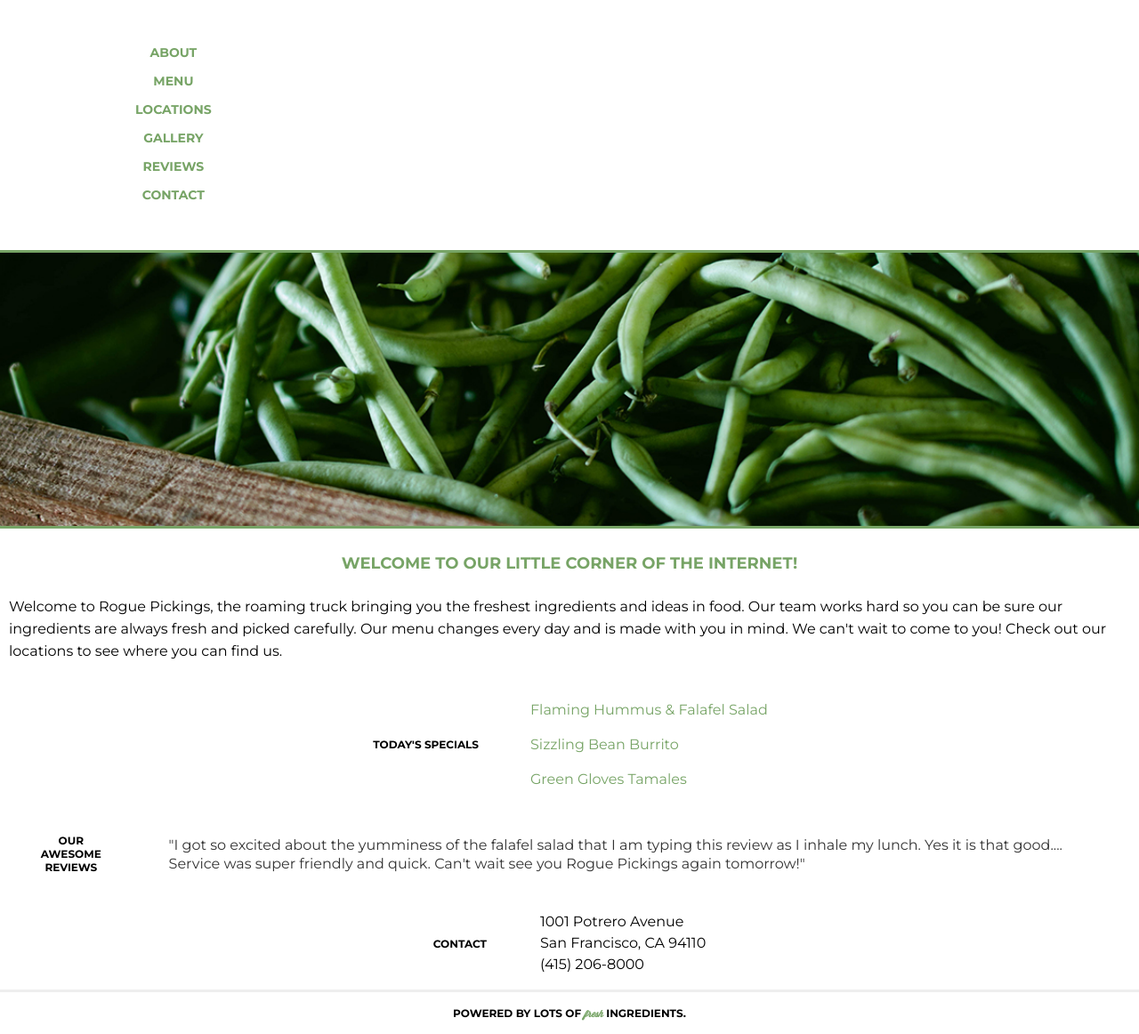
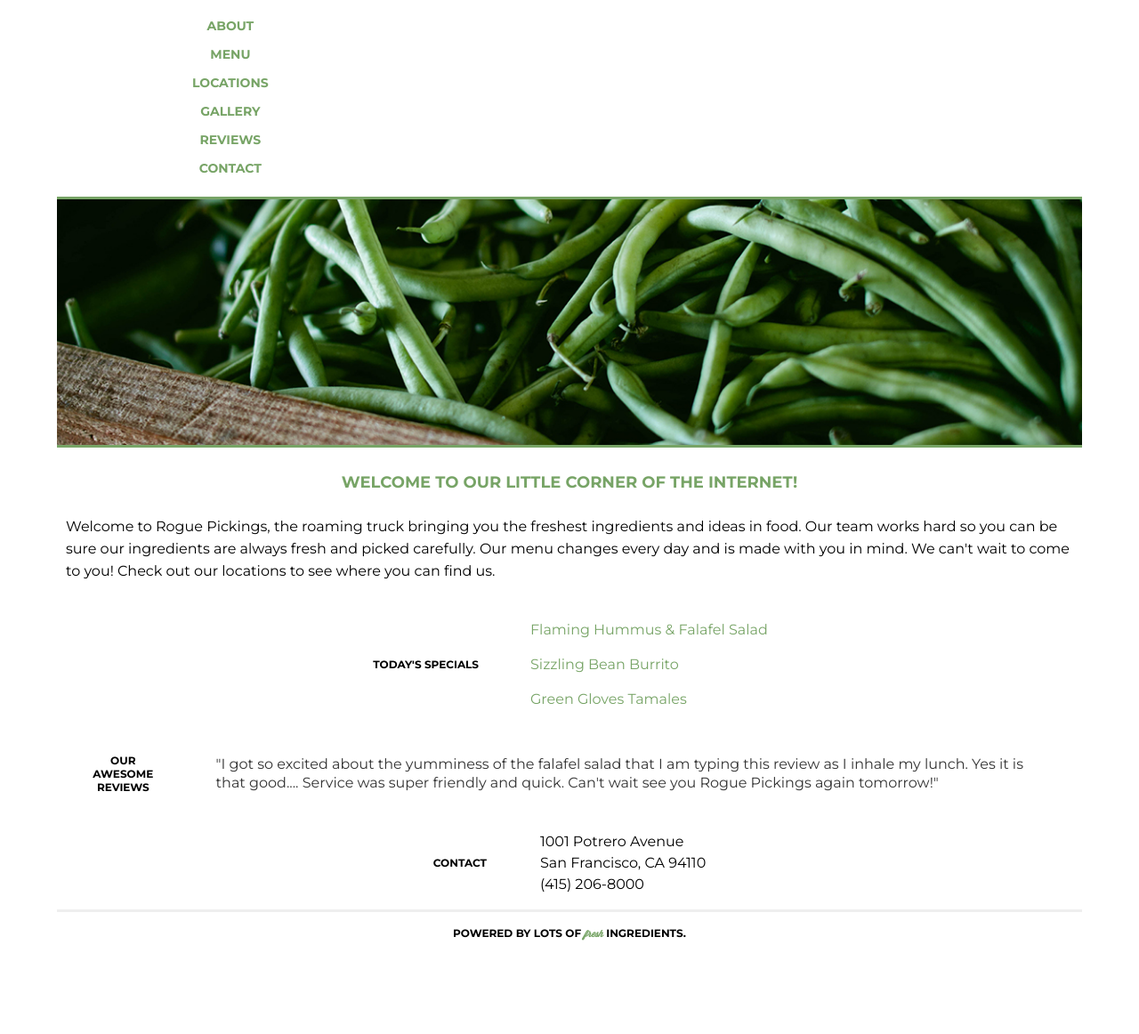
Before and after one commit to cbolton27/class-206, a plain HTML site: page exercises/rogue-pickings-responsive/index.html in a window 1280 px wide. Shown: the part 87-1249 px from the top of the page at 89% size. After the commit the page ends 1158 px from the top, so only its background shows below. Drawn offline with Linux system fonts and the light colour scheme.

Commit message:
most recent version of css

```diff
--- a/exercises/rogue-pickings-responsive/css/main.css
+++ b/exercises/rogue-pickings-responsive/css/main.css
@@ -11,12 +11,20 @@ html{
 /*========BODY========*/
 body {
 	font-family: 'Montserrat', Helvetica, Arial, sans-serif;
+	display: flex;
+	justify-content: center;
+	align-items: center;
 	font-size: 1em;
 }
 
 /*========CONTENT CONTAINER========*/
 .container{
-
+	max-width: 1200px;
+	width: 90%;
+	display: flex;
+	justify-content: center;
+	align-items: center;
+	flex-flow: row wrap;
 }
 
 /*========TEXT PROPERTIES=========*/
@@ -165,6 +173,11 @@ header nav ul li a{
 /*========FOOTER========*/
 footer {
 	border-top: 3px solid #eee;
+	width: 100%;
+	display: flex;
+	justify-content: center;
+	align-items: center;
+	flex-flow: row wrap;
 	text-align: center;
 }
 
@@ -178,17 +191,16 @@ footer span {
 /*=============BREAK POINTS==================*/
 
 /*============Tablet===========*/
-@media all and (min-width: 768px){
 
+@media screen and (min-width: 400px){
+
+	header nav ul li {
+		width: 100%;
+	}
 }
+
+
 /*============Desktop==========*/
 @media all and (min-width: 1200px){
 
-	header nav {
-		padding: 46px 0;
-	}
-	header nav ul {
-		margin: 0;
-		padding: 0;
-	}
 }
```
